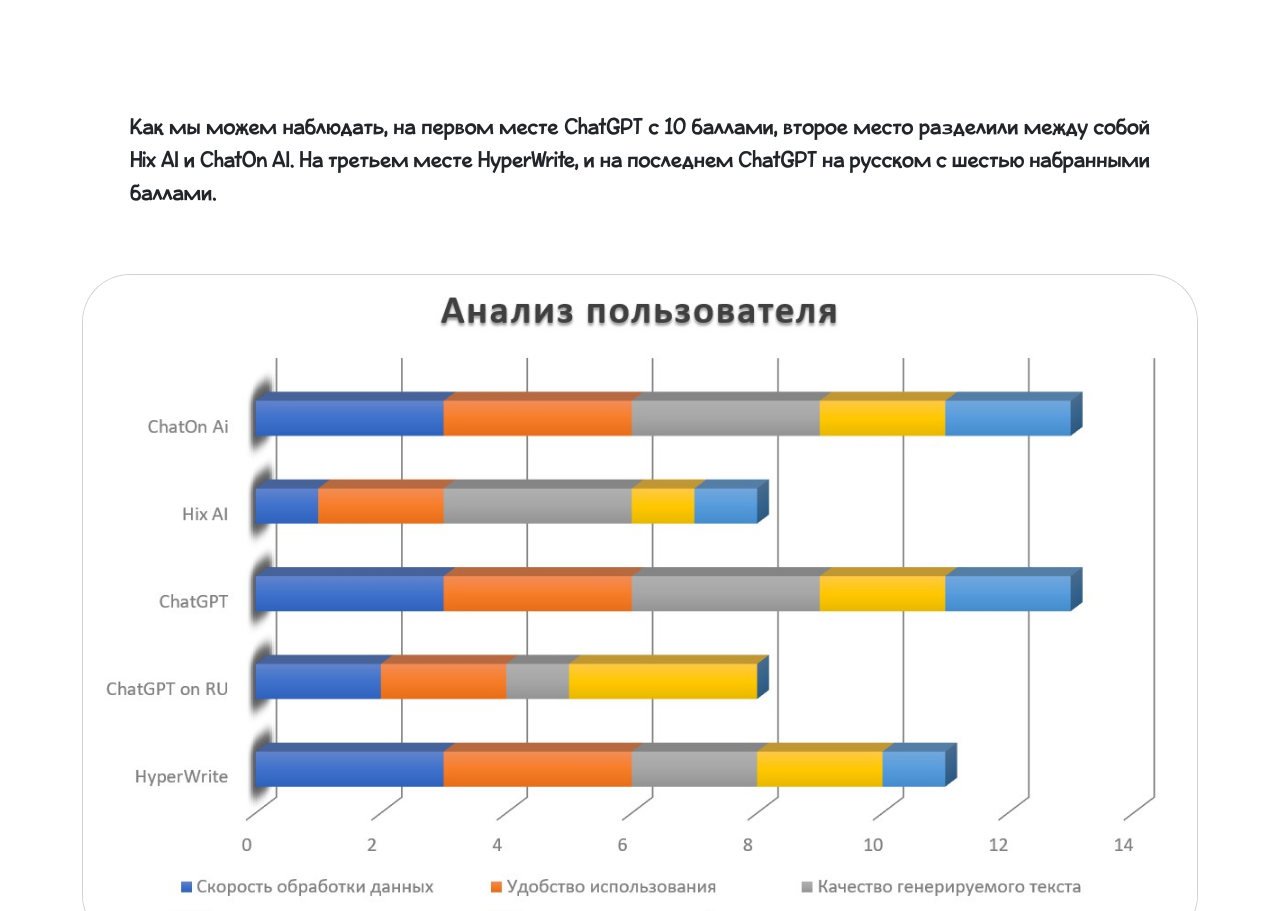
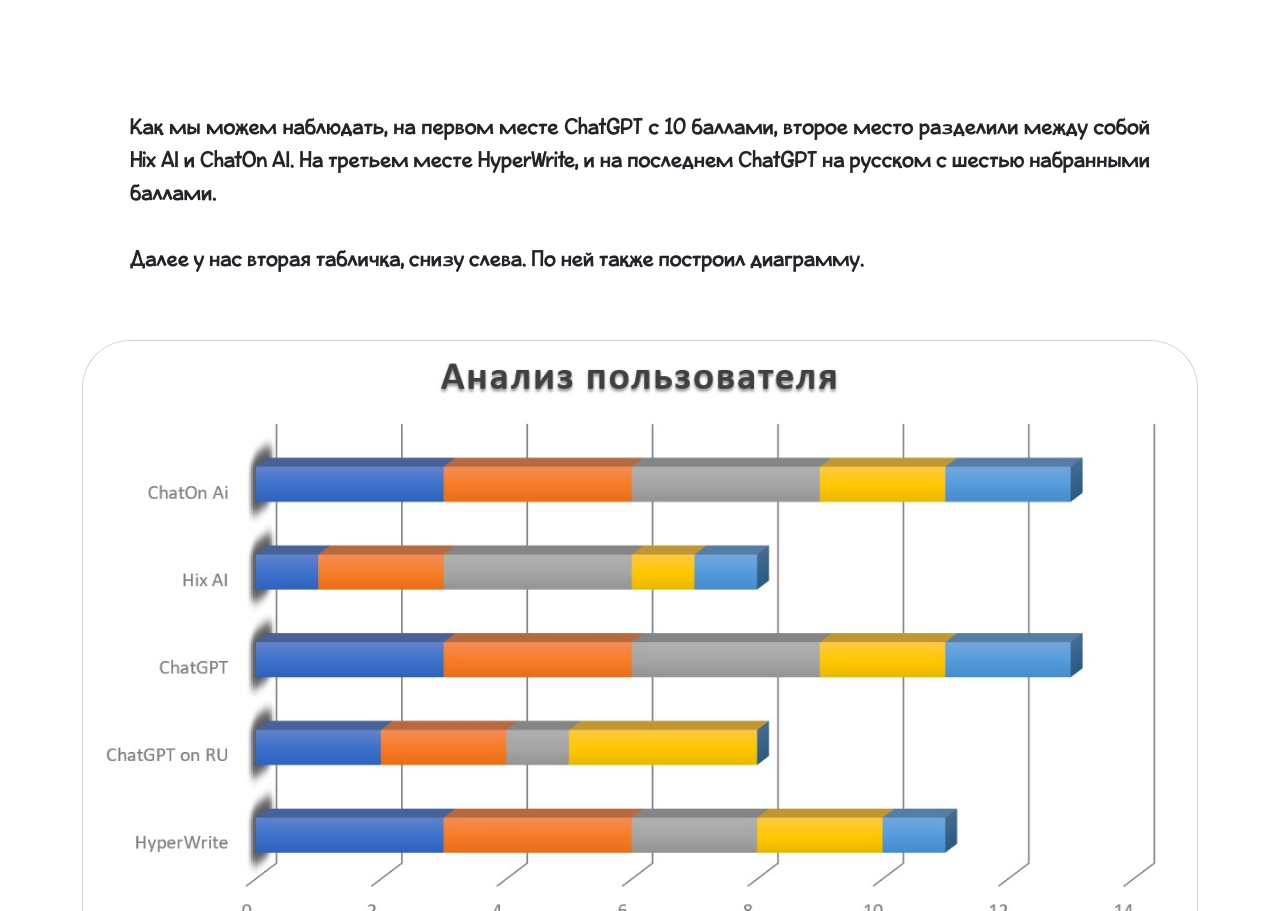
Before and after one commit to C04Hblu/Individual_project, a plain HTML site: page Test.html in a window 1280 px wide. Shown: the part 1616-2527 px from the top of the page. Drawn offline with nearby package versions, Linux system fonts and the light colour scheme.

Commit message:
Update Test.html

```diff
--- a/Test.html
+++ b/Test.html
@@ -91,7 +91,10 @@
       </div>
      </div>
     <div class="container"><div class="text_Godno text_ves my-5 mx-5">Как мы можем наблюдать, на первом месте ChatGPT с 10 баллами, второе место разделили между собой Hix AI и ChatOn AI. На третьем месте HyperWrite, и на последнем ChatGPT на русском с шестью набранными баллами.
-     </div></div>
+     <br>
+     <br>
+      Далее у нас вторая табличка, снизу слева. По ней также построил диаграмму.
+    </div></div>
     <div class="container chebupeli">
       <div class="row row-cols-lg-1 g-3 y-3">
         <div class="col">
```
